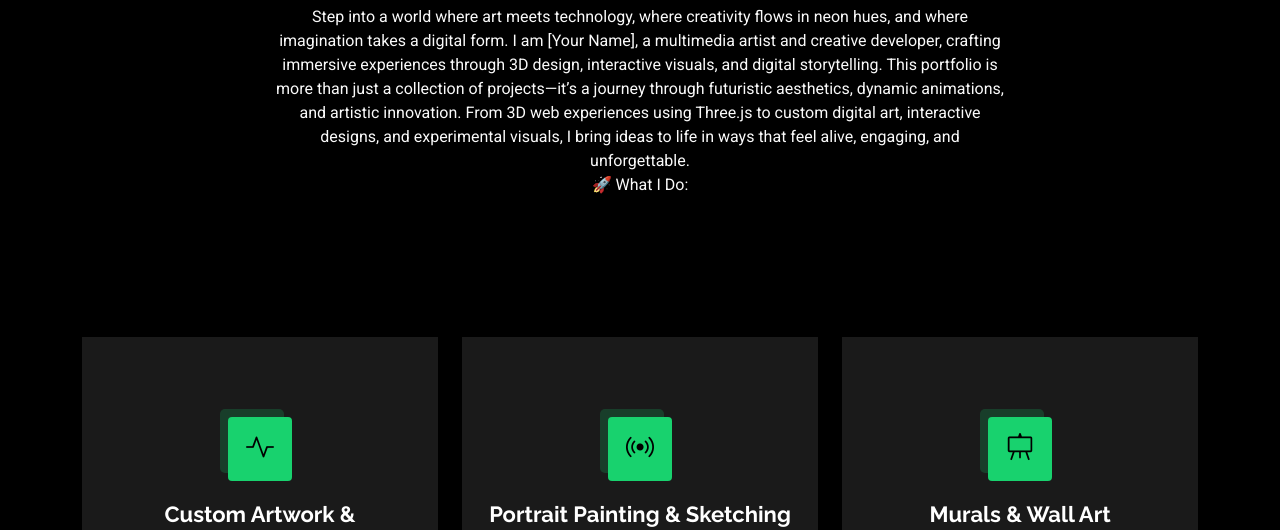
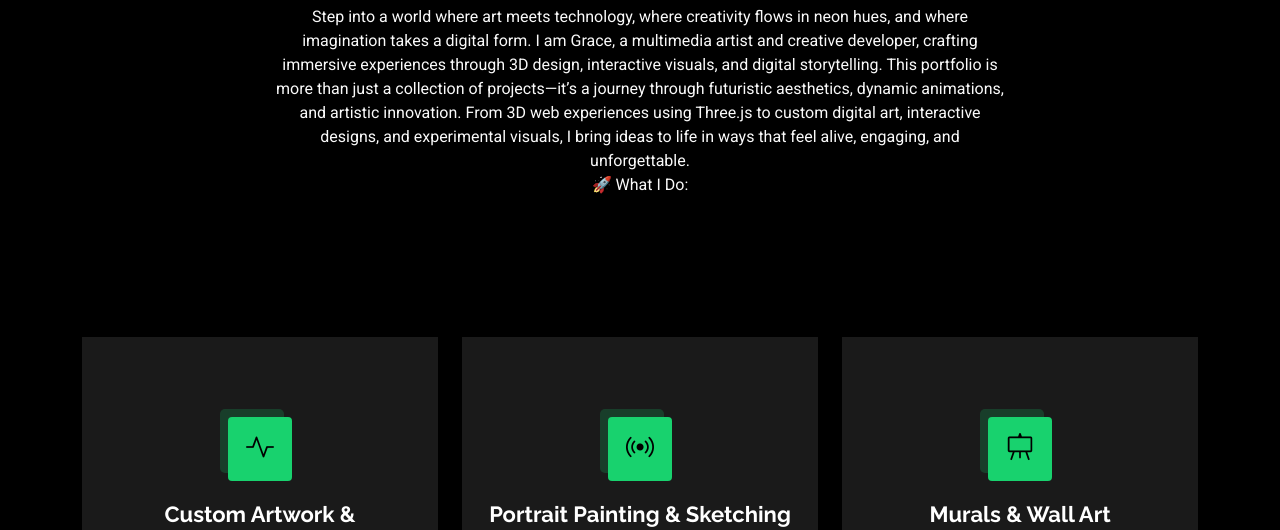
Before and after one commit to WaridN254/grace-portfolio, a plain HTML site: page services.html in a window 1280 px wide. Shown: the part 210-740 px from the top of the page. Drawn offline with nearby package versions, Linux system fonts and the light colour scheme.

Commit message:
Update services.html

```diff
--- a/services.html
+++ b/services.html
@@ -66,7 +66,7 @@
             <div class="col-lg-8">
               <h1>Services</h1>
               <p class="mb-0">Step into a world where art meets technology, where creativity flows in neon hues, and where imagination
-                 takes a digital form. I am [Your Name], a multimedia artist and creative developer, crafting immersive experiences through 3D design,
+                 takes a digital form. I am Grace, a multimedia artist and creative developer, crafting immersive experiences through 3D design,
                  interactive visuals, and digital storytelling.
 
                 This portfolio is more than just a collection of projects—it’s a journey through futuristic aesthetics,
```
